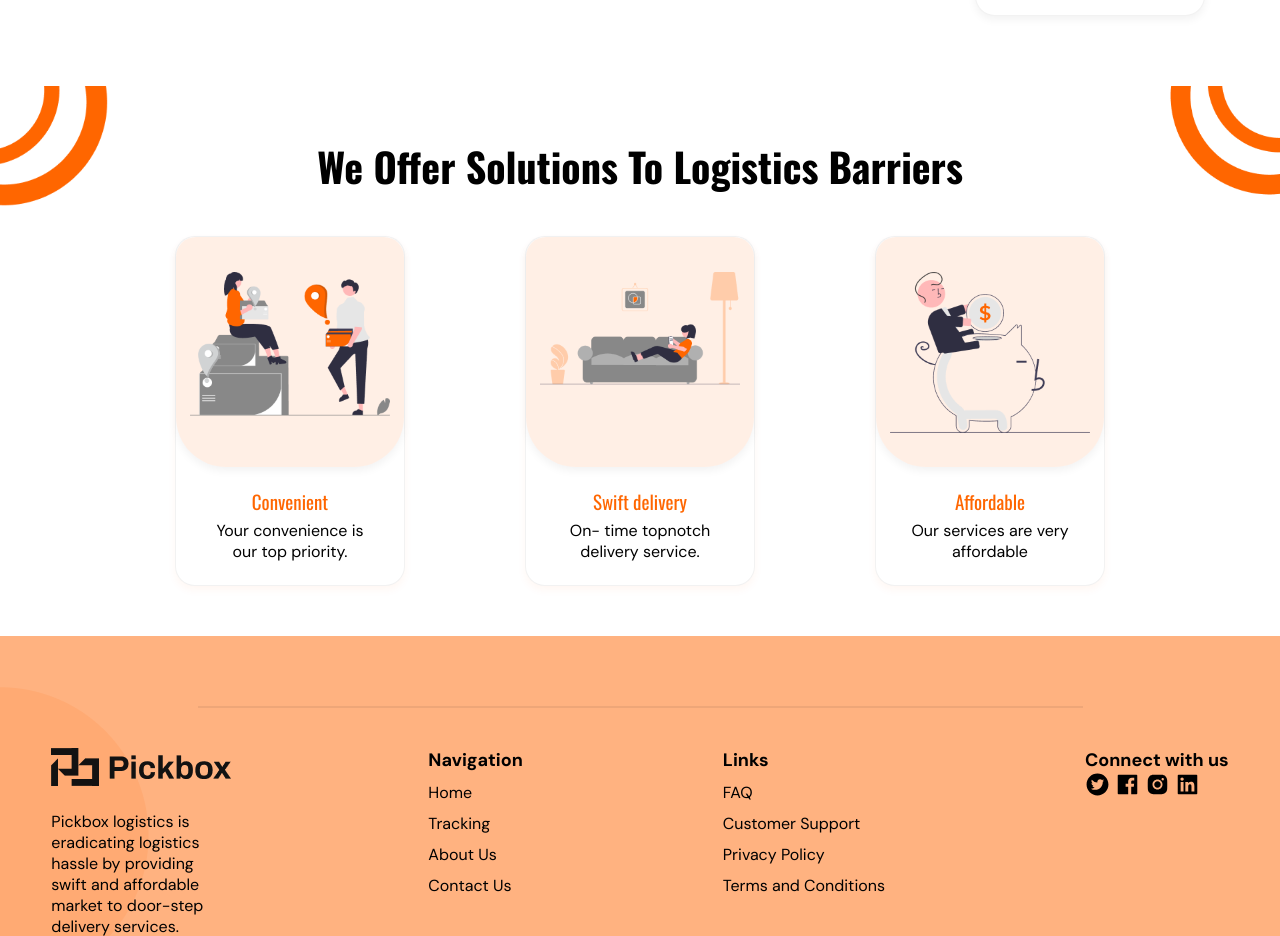
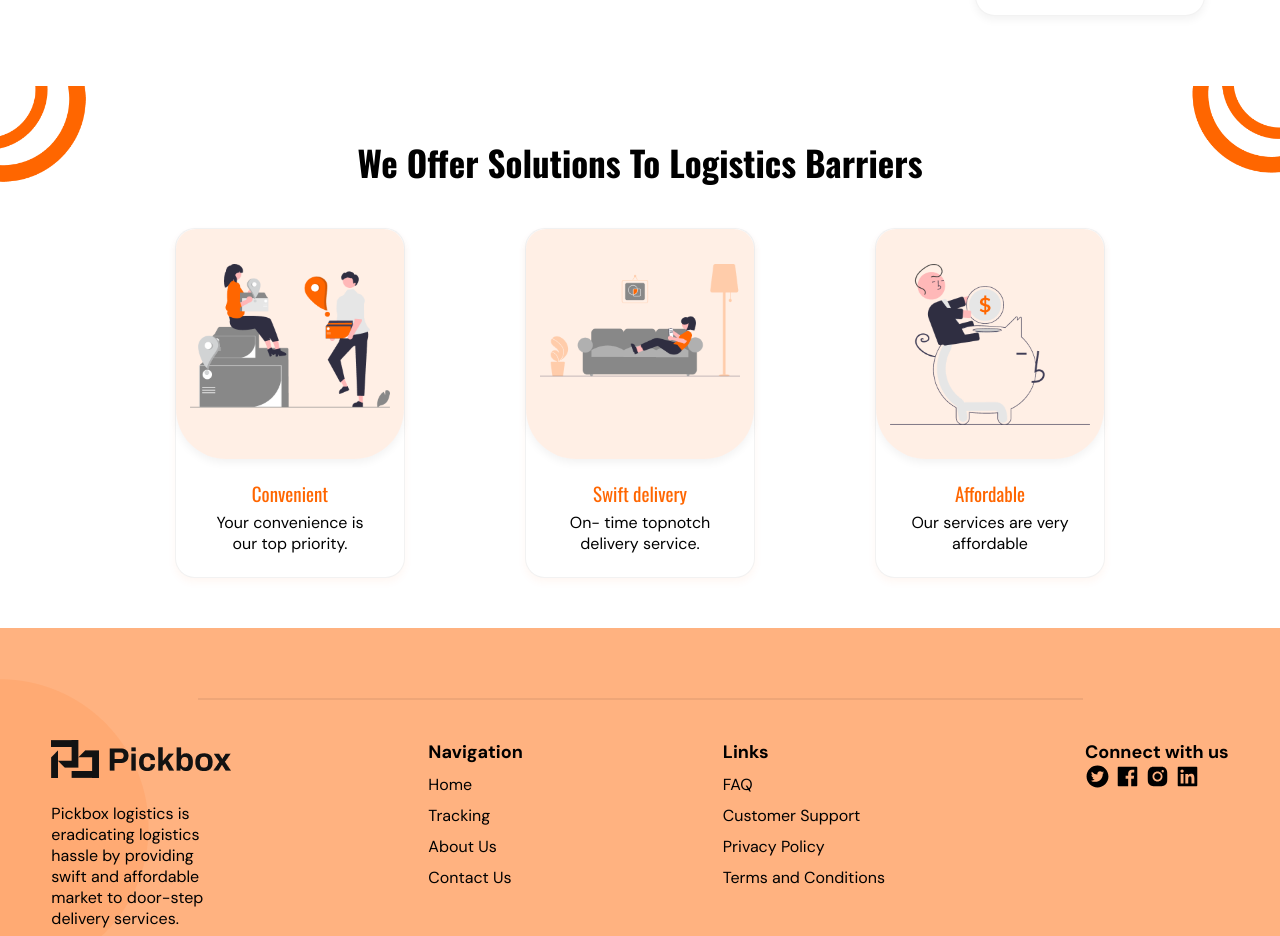
Before and after one commit to Pickbox-Project/Pickbox-frontend, a React (Create React App) app: page / in a window 1280 px wide. Shown: the part 1222-2158 px from the top of the page. Built offline with nearby package versions, Linux system fonts and the light colour scheme.

Commit message:
Started working on the responsiveness

```diff
--- a/src/Components/Solution/Solution.css
+++ b/src/Components/Solution/Solution.css
@@ -6,21 +6,39 @@
 .vector-left {
     position: absolute;
     left: 0;
-    width: 150px;
 }
 
 .vector-right {
     right: 0;
     position: absolute;
-    width: 150px;
 }
 
 .solution-text {
     text-align: center;
     font-family: "Oswald", sans-serif;
-    font-size: 40px;
     font-weight: 700;
     margin-top: 50px;
+}
+
+@media (min-width: 768px) {
+    .solution-text {
+        font-size: 35px;
+    }
+    .vector-right {
+        width: 120px;
+    }
+    .vector-left {
+        width: 120px;
+    }
+}
+
+@media (max-width: 600px) {
+    .vector-right {
+        width: 70px;
+    }
+    .vector-left {
+        width: 70px;
+    }
 }
 
 .solutions-cards {
```
